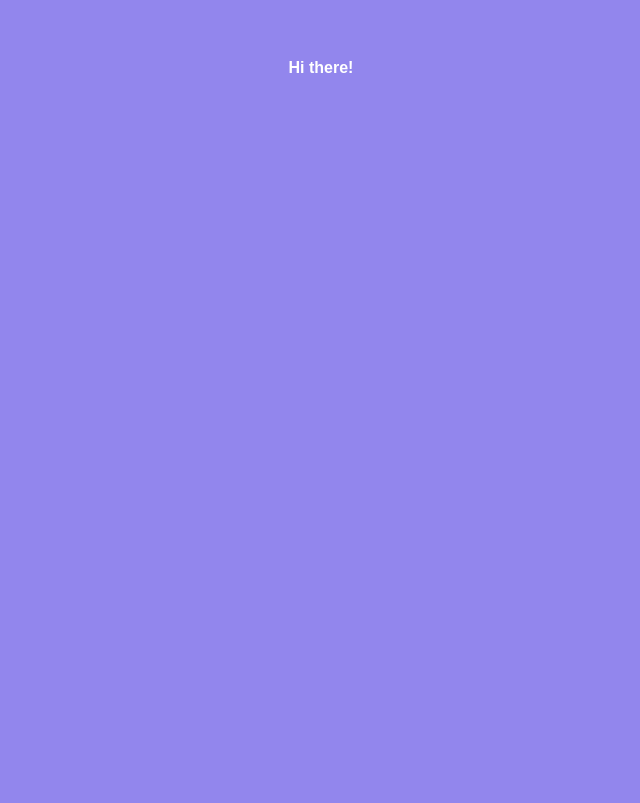
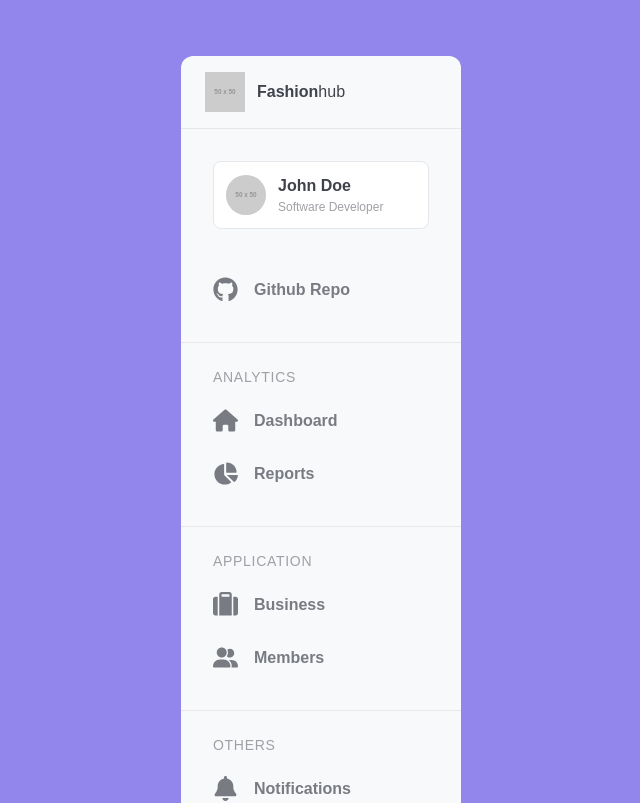
Before and after one commit to ui-inspirations/fashionhub-sidebar-navigation, a React (Vite) app: page / in a window 1280 px wide. Shown: the top 803 px of the page, without its empty margins (319-959 px from the left). Built offline with nearby package versions, Linux system fonts and the light colour scheme.

Commit message:
Add sidebar navigation components

```diff
--- a/src/App.tsx
+++ b/src/App.tsx
@@ -1,3 +1,7 @@
+import Header from './components/Header'
+import Navigation from './components/Navigation'
+import Profile from './components/Profile'
+
 import './app.scss'
 
 /*
@@ -11,8 +15,10 @@ import './app.scss'
 
 export default function App() {
   return (
-    <div className="font-bold text-white">
-      Hi there!
+    <div className="sidebar bg-app-gray pb-8 rounded-xl">
+      <Header />
+      <Profile />
+      <Navigation />
     </div>
   )
 }
--- a/src/app.scss
+++ b/src/app.scss
@@ -0,0 +1,92 @@
+@import 'variables';
+
+.sidebar {
+  width: 280px;
+
+  .header {
+    border-bottom-width: 1px;
+
+    .logo-wrapper {
+      .image-container {
+        $size: 40px;
+
+        height: $size;
+        width: $size;
+      }
+
+      .text {
+        /**/
+      }
+    }
+
+    .toggle-size-menu {
+      $size: 30px;
+
+      height: $size;
+      width: $size;
+    }
+  }
+
+  .profile {
+    border-width: 1px;
+
+    .image-container {
+      $size: 40px;
+
+      border-radius: 50%;
+      height: $size;
+      width: $size;
+
+      .image {
+        border-radius: 50%;
+      }
+    }
+
+    .info {
+      .position {
+        font-size: 12px;
+      }
+    }
+  }
+
+  .navigation {
+    .list {
+      .title {
+        font-size: 14px;
+      }
+
+      .element {
+        /**/
+      }
+
+      .link {
+        color: $grey;
+
+        &:hover {
+          background-color: $bgLinkHover;
+          color: $purple;
+
+          .icon {
+            /**/
+          }
+        }
+
+
+        .icon {
+          $size: 25px;
+
+          height: $size;
+          width: $size;
+
+          svg path {
+            fill: $grey;
+          }
+        }
+
+        .text {
+          /**/
+        }
+      }
+    }
+  }
+}
--- /dev/null
+++ b/src/components/Header/index.tsx
@@ -0,0 +1,26 @@
+import { onClickOnLink } from '../../events';
+
+/*
+|--------------------------------------------------------------------------
+| Component
+|--------------------------------------------------------------------------
+|
+| ...
+|
+*/
+
+export default function Header() {
+  return (
+    <header className="header divide-solid divide-gray-divider flex items-center justify-between px-6 py-4">
+      <a href="#" className="logo-wrapper flex items-center" onClick={onClickOnLink}>
+        <div className="image-container bg-slate-200">
+          <img src="https://via.placeholder.com/50/e2e8f0/797b82/?text=Logo" className="object-cover" alt="Logo" />
+        </div>
+        <div className="text ml-3">
+          <span className="font-bold">Fashion</span>hub
+        </div>
+      </a>
+      {/* <a href="#" className="toggle-size-menu bg-slate-200" onClick={onClickOnLink} /> */}
+    </header>
+  )
+}
--- /dev/null
+++ b/src/components/Navigation/index.tsx
@@ -0,0 +1,66 @@
+import { onClickOnLink } from '../../events';
+import SvgIcon from '../SvgIcon';
+
+/*
+|--------------------------------------------------------------------------
+| Component
+|--------------------------------------------------------------------------
+|
+| ...
+|
+*/
+
+const Title = ({ value }: any) => (
+  <li className="title tracking-wider mb-2 mx-8 uppercase text-[#9FA0A5]">{value}</li>
+)
+
+const Element = ({
+  title,
+  url = '#',
+  icon = null,
+  cssClasses = 'element mx-5 my-1',
+  noPreventDefault = false
+}: any) => (
+  <li className={cssClasses}>
+    <a
+      href={url}
+      className="link flex items-center px-3 py-3 rounded-lg font-semibold"
+      onClick={noPreventDefault ? (() => {}) : onClickOnLink}
+    >
+      <span className={`icon flex items-center justify-center ${!icon ? 'bg-slate-200' : ''}`}>
+        {!!icon && <SvgIcon name={icon} />}
+      </span>
+      <span className="text ml-4">{title}</span>
+    </a>
+  </li>
+)
+
+export default function Navigation() {
+  return (
+    <section className="navigation divide-y divide-gray-divider">
+      <ul className="list font-medium pb-6 pt-6">
+        <Element
+          title="Github Repo"
+          url="https://github.com/ui-inspirations/fashionhub-sidebar-navigation"
+          icon="github"
+          noPreventDefault
+        />
+      </ul>
+      <ul className="list font-medium pb-6 pt-6">
+        <Title value="ANAlYTICS" />
+        <Element title="Dashboard" icon="house" />
+        <Element title="Reports" icon="chart-pie" cssClasses="element px-5 my-1" />
+      </ul>
+      <ul className="list font-medium pb-6 pt-6">
+        <Title value="APPLICATION" />
+        <Element title="Business" icon="suitcase" />
+        <Element title="Members" icon="user-group" />
+      </ul>
+      <ul className="list font-medium pb-6 pt-6">
+        <Title value="OTHERS" />
+        <Element title="Notifications" icon="bell" />
+        <Element title="Membership" icon="star" />
+      </ul>
+    </section>
+  )
+}
--- /dev/null
+++ b/src/components/Profile/index.tsx
@@ -0,0 +1,26 @@
+import { onClickOnLink } from '../../events';
+
+/*
+|--------------------------------------------------------------------------
+| Component
+|--------------------------------------------------------------------------
+|
+| ...
+|
+*/
+
+export default function Profile() {
+  return (
+    <section className="profile bg-white divide-gray-divider mb-2 mt-8 mx-8 rounded-lg">
+      <a href="#" className="flex items-center p-3" onClick={onClickOnLink}>
+        <div className="image-container bg-slate-200">
+          <img src="https://via.placeholder.com/50/e2e8f0/797b82/?text=JD" className="image object-cover" alt="Profile" />
+        </div>
+        <div className="info ml-3">
+          <div className="name font-bold">John Doe</div>
+          <div className="position text-[#9FA0A5]">Software Developer</div>
+        </div>
+      </a>
+    </section>
+  )
+}
```
